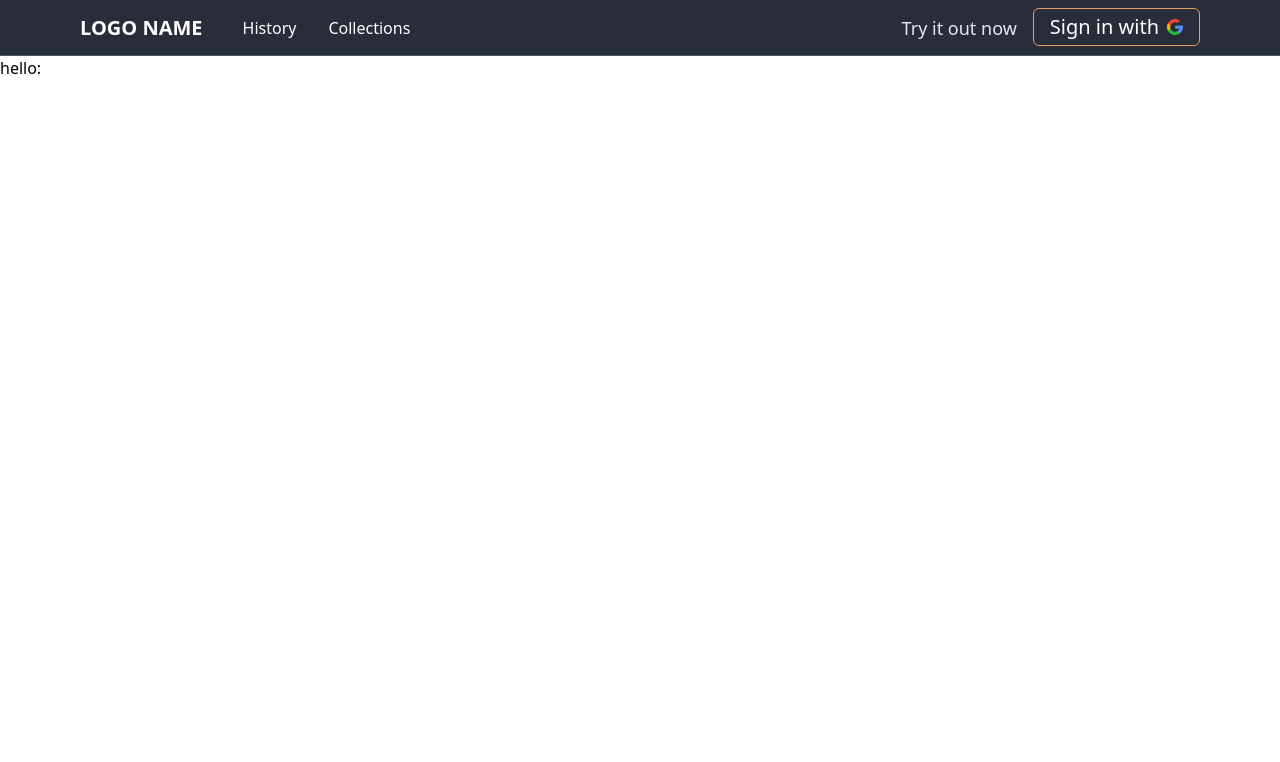
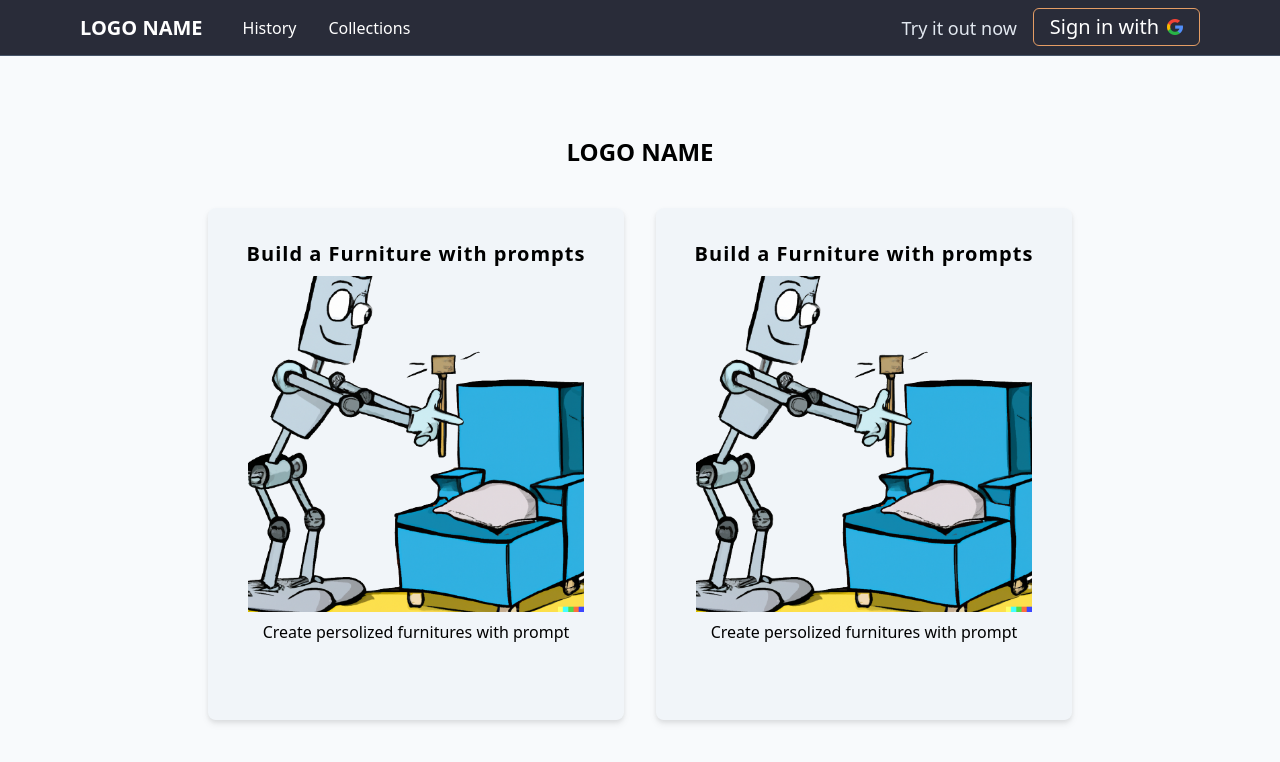
Before and after one commit to ffaann02/AI-Hackathon-42Bangkok, a React (Vite) app: page / in a window 1280 px wide. Shown: the top 762 px of the page. Built offline with nearby package versions, Linux system fonts and the light colour scheme; no server answers.

Commit message:
add: home page with services choices, fix: authen bugs

```diff
--- a/src/App.jsx
+++ b/src/App.jsx
@@ -19,13 +19,15 @@ import Share from "./pages/Share";
 import { useUser } from "./UserContext";
 import React, { useEffect } from "react"
 import Navbar from "./components/Navbar";
+import Home from "./pages/Home";
 function App() {
   if (!firebase.apps.length) {
     firebase.initializeApp(firebaseConfig);
   }
   const { user, setUser, accessToken, setAccessToken } = useUser();
   const db = firebase.firestore();
-  const [pathName,setPathName] = useState("");
+  const [pathName, setPathName] = useState("");
+  const [isAuthenticated,setIsAuthenticated] = useState(false);
   const findDocumentsWithEmptyToken = async (localAccessToken) => {
     try {
       const querySnapshot = await db.collection("users")
@@ -50,20 +52,22 @@ function App() {
     setPathName(location.pathname);
   }, [pathName, user])
   return (
+    <>
         <div className="w-full min-h-screen relative">
           <div className="mx-auto w-full">
             <Router>
               <Navbar/>
               <Routes>
-            <Route path="/" element={<div>hello: {user && user.displayName}</div>} />
+                <Route path="/" element={<Home/>}/>
                 <Route path="/generator" element={<Generator />} />
                 <Route path="/login" element={<Login />} />
-            <Route path="/history" element={<History />}/>
-            <Route path="/share/:imageid" element={<Share />}/>
+                <Route path="/history" element={<History />} />
+                <Route path="/share/:imageid" element={<Share />} />
               </Routes>
             </Router>
           </div>
         </div>
+    </>
   )
 }
 
--- a/src/components/Navbar.jsx
+++ b/src/components/Navbar.jsx
@@ -1,14 +1,14 @@
 import { Link, useLocation } from "react-router-dom"
-import React, { useRef, useState,useEffect } from "react"
+import React, { useRef, useState, useEffect } from "react"
 import { useUser } from "../UserContext";
 import googleIcon from '/images/google-icon.png';
 import robotCoverLogin from '/images/robot-png.png';
 import { AiFillCaretDown } from 'react-icons/ai';
 import { FiLogOut } from "react-icons/fi";
 const Navbar = () => {
-    const { user,setUser } = useUser();
+    const { user, setUser } = useUser();
     const location = useLocation();
-    const [toggleProfileBar,setToggleProfileBar] = useState(false);
+    const [toggleProfileBar, setToggleProfileBar] = useState(false);
     const profileBarRef = useRef();
     useEffect(() => {
         let handler = (e) => {
@@ -25,7 +25,7 @@ const Navbar = () => {
     });
 
 
-    const handleSignOut=()=>{
+    const handleSignOut = () => {
         setUser(null);
         localStorage.removeItem("accessToken");
         setToggleProfileBar(false)
@@ -53,13 +53,24 @@ const Navbar = () => {
                 </div>
                 {user ?
                     <div className="flex h-full">
-                        <p className="my-auto text-white text-md tracking-wider flex">{user.displayName}
-                            <AiFillCaretDown className="mt-[6px] text-sm hover:text-slate-200 cursor-pointer"
-                            onClick={()=>{setToggleProfileBar(prev=>!prev)}}/>
+                        <p className="my-auto text-white text-md tracking-wider flex cursor-pointer">{user.displayName}
+                            <AiFillCaretDown
+                                className={`mt-[6px] text-sm ${toggleProfileBar ? 'pointer-events-none text-slate-200' : 'hover:text-slate-200'
+                                    } cursor-pointer`}
+                                onClick={() => {
+                                    setToggleProfileBar((prev) => !prev);
+                                }}
+                            />
                         </p>
-                        <div className="my-auto bg-white rounded-full ml-2 border-2 border-project-orange hover:opacity-80">
-                            <img src={user.photoURL} className="cursor-pointer w-8 h-8 hover:opacity-70 rounded-full"
-                            onClick={()=>{setToggleProfileBar(prev=>!prev)}}/>
+                        <div className="cursor-pointer my-auto bg-white rounded-full ml-2 border-2 border-project-orange hover:opacity-80">
+                            <img
+                                src={user.photoURL}
+                                className={`w-8 h-8 rounded-full ${toggleProfileBar ? 'pointer-events-none' : 'hover:opacity-70'
+                                    }`}
+                                onClick={() => {
+                                    setToggleProfileBar((prev) => !prev);
+                                }}
+                            />
                         </div>
                     </div>
                     : <div className="flex h-full">
--- a/src/index.css
+++ b/src/index.css
@@ -1,3 +1,9 @@
 @tailwind base;
 @tailwind components;
 @tailwind utilities;
+
+* {
+    box-sizing: border-box;
+    margin: 0;
+    padding: 0;
+}
--- a/src/pages/Generator.jsx
+++ b/src/pages/Generator.jsx
@@ -18,32 +18,7 @@ const Generator = () => {
     if (!firebase.apps.length) {
         firebase.initializeApp(firebaseConfig);
     }
-      const { user, setUser, accessToken, setAccessToken } = useUser();
-      const db = firebase.firestore();
-      const [pathName,setPathName] = useState("");
-      const findDocumentsWithEmptyToken = async (localAccessToken) => {
-        try {
-          const querySnapshot = await db.collection("users")
-            .where("accessToken", "==", localAccessToken) // Change this to "== null" if you use null values
-            .get();
-
-          querySnapshot.forEach((doc) => {
-            setUser(doc.data());
-          });
-          setIsAuthenticated(true)
-        } catch (error) {
-          console.error("Error finding documents:", error);
-        }
-      };
-      useEffect(() => {
-        const localAccessToken = localStorage.getItem("accessToken");
-        if (localAccessToken) {
-          if (!user) {
-            findDocumentsWithEmptyToken(localAccessToken);
-          }
-        }
-        setPathName(location.pathname);
-      }, [pathName, user])
+    const { user } = useUser();
 
     const fetchGenerateImages = async () => {
         const apiUrl = 'https://stablediffusionapi.com/api/v3/text2img';
@@ -131,19 +106,20 @@ const Generator = () => {
             const date = new Date(Date.now());
             const dateFormat = date.toLocaleString();
             if (response) {
-                axios.post("http://localhost:5000/generator", {
+                axios.post("http://localhost:3200/generator", {
                     user_id: user.uid,
                     user_display_name: user.displayName,
                     image_id: response.id,
                     image_url: response.output,
                     prompt: response.meta.prompt,
                     height: response.meta.H,
-                width:  response.meta.W,
+                    width: response.meta.W,
                     date: dateFormat
                 })
             }
         });
         window.scrollTo(0, 0);
+        setResults(null);
     }
 
     return (
--- a/src/pages/History.jsx
+++ b/src/pages/History.jsx
@@ -5,6 +5,7 @@ import Card from "../components/Card"
 import data from "../components/DummyHistory"
 import html2canvas from "html2canvas"
 import axios from "axios"
+import { useUser } from "../UserContext";
 const History = () => {
 
     const [selectDisplay, setSelectDisplay] = useState("All generation")
@@ -13,10 +14,11 @@ const History = () => {
     const [imgID, setImgID] = useState(null)
     const [imgPrompt, setImgPrompt] = useState(null)
     const [imgURL, setImgURL] = useState(null)
-
+    const {user} = useUser();
     let cardDetailRef = useRef();
 
     const navigate = useNavigate();
+
 
     useEffect(() => {
         let handler = (e) => {
--- /dev/null
+++ b/src/pages/Home.jsx
@@ -0,0 +1,36 @@
+import { useNavigate } from "react-router-dom";
+import service1Image from "/images/robot-cover-login.png";
+const Home = () => {
+    const navigate = useNavigate();
+    return (
+        <div className="w-full h-full bg-slate-50 min-h-screen grid place-items-center">
+            <div className="max-w-4xl w-full h-full pb-52 xl:pt-20 pt-16">
+                <h1 className="text-center text-2xl font-bold">LOGO NAME</h1>
+                <div className="w-full mt-10 grid grid-cols-2 h-full">
+                    <div className="bg-slate-100 mx-4 rounded-lg text-center drop-shadow-md hover:bg-slate-200
+                    cursor-pointer" onClick={()=>{navigate("/generator")}}>
+                        <h2 className="mt-8 text-xl font-bold tracking-wider">
+                            Build a Furniture with prompts
+                        </h2>
+                        <img src={service1Image} className="px-10 py-2"/>
+                        <p className="">
+                            Create persolized furnitures with prompt
+                        </p>
+                    </div>
+                    <div className="bg-slate-100 mx-4 rounded-lg text-center drop-shadow-md hover:bg-slate-200
+                    cursor-pointer" onClick={()=>{navigate("/generator")}}>
+                        <h2 className="mt-8 text-xl font-bold tracking-wider">
+                            Build a Furniture with prompts
+                        </h2>
+                        <img src={service1Image} className="px-10 py-2"/>
+                        <p className="">
+                            Create persolized furnitures with prompt
+                        </p>
+                    </div>
+                </div>
+            </div>
+        </div>
+
+    )
+}
+export default Home
--- a/src/pages/Share.jsx
+++ b/src/pages/Share.jsx
@@ -13,7 +13,7 @@ const Share = () => {
     useEffect(() => {
         const fetchShare = async () => {
         try {
-            const response = await axios.get(`http://localhost:5000/share?imageid=${imageid}`);
+            const response = await axios.get(`http://localhost:3200/share?imageid=${imageid}`);
             setSharedData(response.data);
             setImagePrompt(response.data.prompt);
             setImageURL(response.data.image_url);
```
Lines whose indentation alone changed are shown as unchanged.
